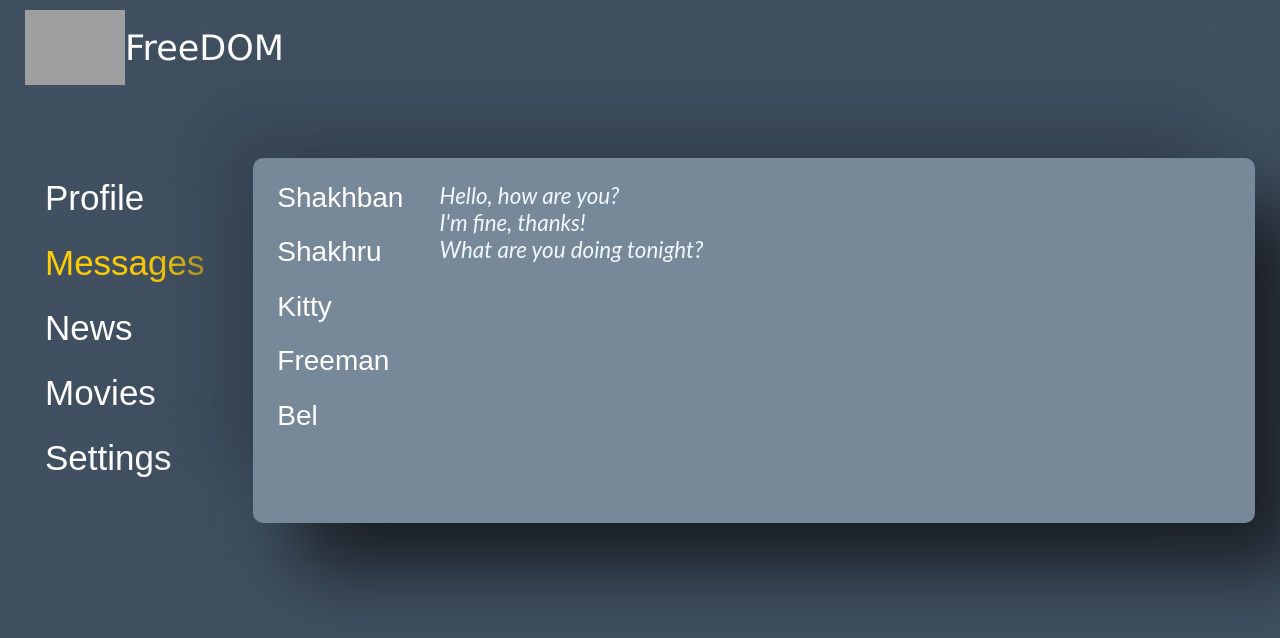
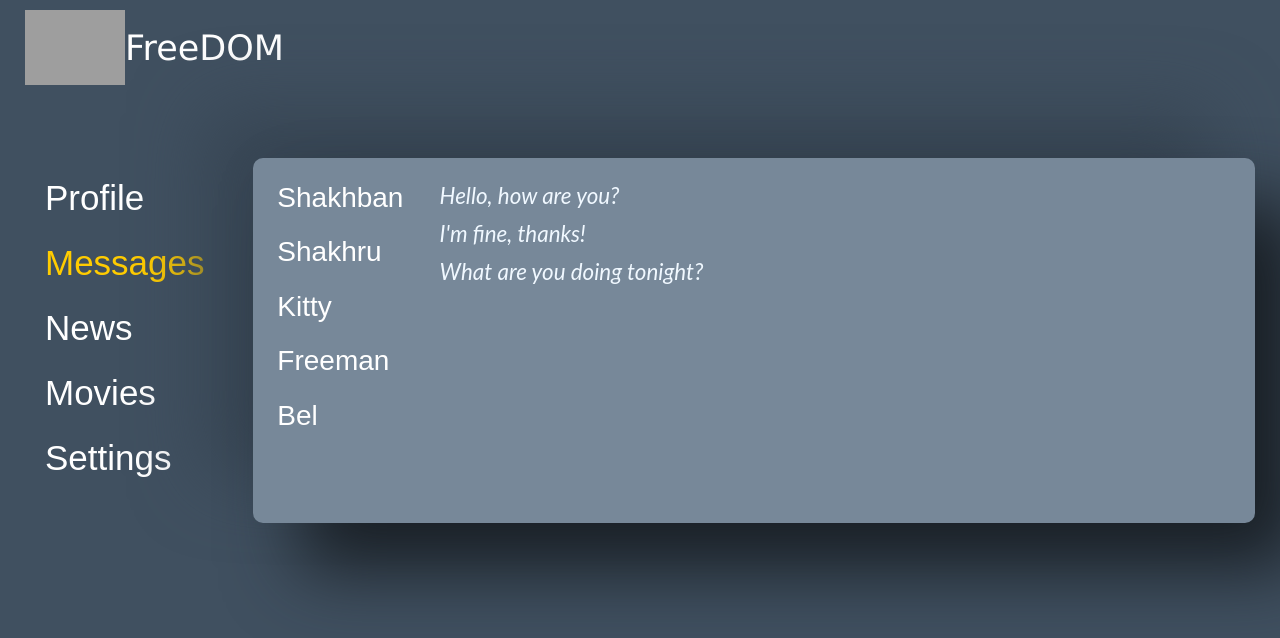
Before and after one commit to shakhban777/React, a React (Create React App) app in the folder social/: page /dialogs in a window 1280 px wide. Shown: the top 638 px of the page. Built offline with nearby package versions, Linux system fonts and the light colour scheme; grey boxes are pictures that could not be loaded.

Commit message:
Refactoring

```diff
--- a/social/src/components/app/app.jsx
+++ b/social/src/components/app/app.jsx
@@ -17,6 +17,7 @@ const App = () => {
             <Header/>
             <Navbar/>
             <div className='app-wrapper-content'>
+               <Route exact path='/'><h2>Welcome to my Social Network!😉</h2></Route>
                <Route path='/dialogs/' component={Dialogs}/>
                <Route path='/profile/' component={Profile}/>
                <Route path='/news/' component={News}/>
--- a/social/src/components/dialogs/dialogs.jsx
+++ b/social/src/components/dialogs/dialogs.jsx
@@ -4,21 +4,40 @@ import Message from "./message/message";
 
 import s from './dialogs.module.css';
 
+const dialogs = [
+   {id: 1, name: 'Shakhban'},
+   {id: 2, name: 'Shakhru'},
+   {id: 3, name: 'Kitty'},
+   {id: 4, name: 'Freeman'},
+   {id: 5, name: 'Bel'}
+];
+
+const messages = [
+   {id: 1, message: "Hello, how are you?"},
+   {id: 2, message: "I'm fine, thanks!"},
+   {id: 3, message: "What are you doing tonight?"}
+];
+
+const dialogsElements = dialogs
+   .map(dialog => {
+      const {id, ...props} = dialog;
+      return <DialogItem key={id} id={id} {...props} />;
+   });
+
+const messagesElements = messages
+   .map(message => {
+      const {id, ...props} = message;
+      return <Message key={id} {...props} />;
+   });
+
 const Dialogs = () => {
    return (
       <div className={s.dialogs}>
          <ul className={s.dialogsItems}>
-            <DialogItem id='1' name='Shakhban'/>
-            <DialogItem id='2' name='Shakhru'/>
-            <DialogItem id='3' name='Kitty'/>
-            <DialogItem id='4' name='Freeman'/>
-            <DialogItem id='5' name='Bel'/>
-
+            {dialogsElements}
          </ul>
          <ul className={s.messages}>
-            <Message message="Hello, how are you?"/>
-            <Message message="I'm fine, thanks!"/>
-            <Message message="What are you doing tonight?"/>
+            {messagesElements}
          </ul>
       </div>
    );
--- a/social/src/components/dialogs/message/message.jsx
+++ b/social/src/components/dialogs/message/message.jsx
@@ -2,11 +2,9 @@ import React from 'react';
 
 import s from './message.module.css';
 
-const Message = ({message}) => {
+const Message = ({id, message}) => {
    return (
-      <div>
-         <li className={s.message}>{message}</li>
-      </div>
+      <li key={id} className={s.message}>{message}</li>
    );
 };
 
--- a/social/src/components/movies/movies.jsx
+++ b/social/src/components/movies/movies.jsx
@@ -3,7 +3,7 @@ import React from 'react';
 const Movies = () => {
    return (
       <div>
-         Settings
+         Movies
       </div>
    );
 };
--- a/social/src/components/profile/my-posts/my-posts.jsx
+++ b/social/src/components/profile/my-posts/my-posts.jsx
@@ -3,17 +3,25 @@ import Post from './post/post';
 
 import s from './my-posts.module.css';
 
+const postsData = [
+	{id: 1, message: 'Hello my friend!', likeCounts: 5},
+	{id: 2, message: 'How are you?', likeCounts: 13}
+];
+
 const MyPosts = () => {
 	return (
-		<>
-			<div className={s.myPost}>
-				<h3>My posts</h3>
-				<textarea/>
-				<button><span>Add post</span></button>
+		<div className={s.myPost}>
+			<h3>My posts</h3>
+			<textarea/>
+			<button><span>Add post</span></button>
+			<div className={s.posts}>
+				{
+					postsData.map(({id, message, likeCounts}) => {
+						return <Post key={id} message={message} likeCounts={likeCounts}/>;
+					})
+				}
 			</div>
-			<Post message={'Hello my friend!'} likeCounts={'5'}/>
-			<Post message={'How are you?'} likeCounts={'15'}/>
-		</>
+		</div>
 	);
 };
 
--- a/social/src/components/profile/my-posts/my-posts.module.css
+++ b/social/src/components/profile/my-posts/my-posts.module.css
@@ -24,6 +24,7 @@
 
 .myPost button:hover {
    background-color: rgba(0,255,66,0.64);
+   color: cornsilk;
 }
 
 .myPost button:active {
@@ -35,3 +36,5 @@
 .myPost h3 {
 	margin-bottom: .3em;
 }
+
+.posts {}
```
